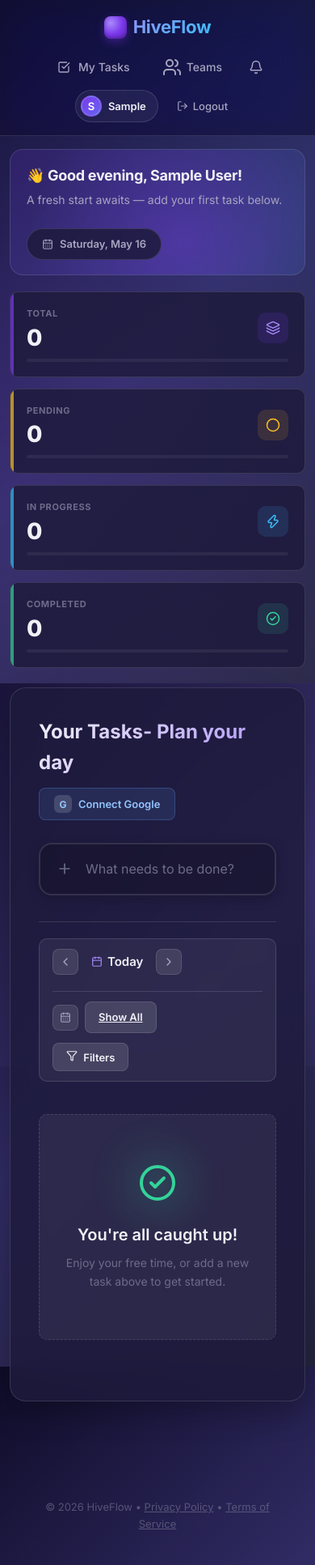
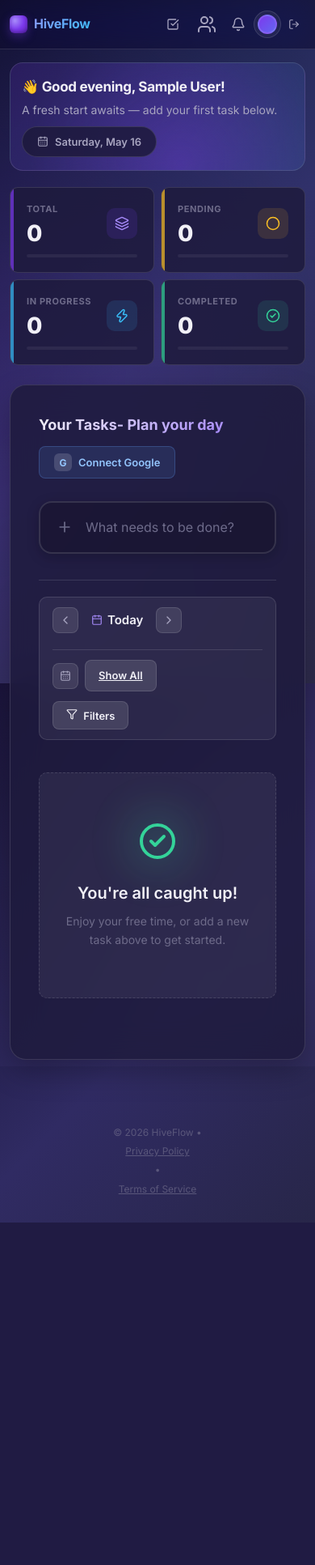
Before and after one commit to bhrigu136/hiveflow, a Flask app: page / in a window 390 px wide. Shown: the whole page at 81% size. After the commit the page ends 1510 px from the top, so only its background shows below. Run offline with Flask 3, Linux system fonts and the light colour scheme; the visitor is signed in with stand-in values (Sample User, id 1); data that the repository does not hold is empty; parts of the project's set-up code (start-up, migrations or seed data) failed here and were passed over; some libraries are stand-ins or nearby versions.

Commit message:
fix: mobile responsive overhaul - nav, notifications, profile, touch targets

```diff
--- a/app/static/css/style.css
+++ b/app/static/css/style.css
@@ -2356,3 +2356,208 @@ nav a.notif-bell:hover {
     color: var(--accent-light);
     transform: translateX(-2px);
 }
+
+
+/* ==========================================================
+   MOBILE RESPONSIVE OVERHAUL
+   Fixes nav overflow, notification dropdown, profile link,
+   task actions, and touch targets for ≤480px screens.
+   ========================================================== */
+
+/* ── 768px: Tablet & small laptops ── */
+@media (max-width: 768px) {
+    /* Nav: tighter spacing */
+    nav a {
+        padding: 8px 10px;
+        font-size: 13px;
+    }
+
+    .btn-logout {
+        padding: 6px 10px;
+        font-size: 12px;
+    }
+
+    /* Notification dropdown: shrink to fit */
+    .notif-dropdown {
+        width: 300px;
+        right: -40px;
+    }
+}
+
+/* ── 480px: Mobile phones ── */
+@media (max-width: 480px) {
+    /* Header: keep row layout but compact */
+    header .container {
+        flex-direction: row;
+        flex-wrap: wrap;
+        justify-content: space-between;
+        padding: 10px 12px;
+        gap: 6px;
+    }
+
+    header h1 {
+        font-size: 16px;
+    }
+
+    header h1::before {
+        width: 22px;
+        height: 22px;
+        border-radius: 6px;
+    }
+
+    /* Nav: shrink to icon-only for main links */
+    nav {
+        gap: 2px;
+    }
+
+    nav a {
+        padding: 6px 8px;
+        font-size: 12px;
+    }
+
+    /* Hide text labels on narrow mobile, keep icons */
+    nav > a:not(.notif-bell):not(.profile-link):not(.btn-logout) {
+        font-size: 0;     /* collapse text */
+        gap: 0;
+        padding: 8px;
+    }
+
+    nav > a:not(.notif-bell):not(.profile-link):not(.btn-logout) i[data-lucide] {
+        width: 18px !important;
+        height: 18px !important;
+    }
+
+    /* Profile: hide name, show avatar only */
+    .profile-link {
+        padding: 4px;
+        font-size: 0;
+        gap: 0;
+        border-radius: 50%;
+        width: 34px;
+        height: 34px;
+        justify-content: center;
+    }
+
+    .profile-link img,
+    .profile-avatar-fallback {
+        width: 24px;
+        height: 24px;
+    }
+
+    /* Logout: icon-only */
+    .btn-logout {
+        font-size: 0;
+        padding: 6px;
+        gap: 0;
+    }
+
+    .btn-logout i[data-lucide] {
+        width: 16px !important;
+        height: 16px !important;
+    }
+
+    /* Notification dropdown: full width */
+    .notif-dropdown {
+        position: fixed;
+        top: 56px;
+        left: 8px;
+        right: 8px;
+        width: auto;
+        max-height: 70vh;
+        border-radius: var(--radius-sm);
+    }
+
+    .notif-list {
+        max-height: 50vh;
+    }
+
+    /* Notification button items — proper block styling */
+    .notif-item {
+        width: 100%;
+        background: none;
+        border: none;
+        border-bottom: 1px solid rgba(255,255,255,0.04);
+        cursor: pointer;
+        font-family: inherit;
+        text-align: left;
+    }
+
+    /* Bell button: proper tap target */
+    nav a.notif-bell {
+        width: 34px;
+        height: 34px;
+    }
+
+    /* Task actions always visible on mobile */
+    .task-card-actions {
+        opacity: 1;
+        transform: none;
+    }
+
+    /* Welcome banner */
+    .welcome-banner {
+        padding: 16px 14px;
+    }
+
+    .welcome-banner-inner {
+        flex-direction: column;
+        align-items: flex-start;
+        gap: 8px;
+    }
+
+    .welcome-greeting {
+        font-size: 17px;
+    }
+
+    /* Stats grid: single column on phone */
+    .stats-grid {
+        grid-template-columns: repeat(2, 1fr);
+        gap: 8px;
+    }
+
+    /* Task header */
+    .task-header h2 {
+        font-size: 18px;
+    }
+
+    /* Task box: less padding */
+    .task-box {
+        padding: 14px 10px;
+    }
+
+    /* Footer */
+    footer {
+        padding: 16px 12px;
+        font-size: 12px;
+        margin-top: 32px;
+    }
+
+    footer p {
+        display: flex;
+        flex-direction: column;
+        gap: 4px;
+        align-items: center;
+    }
+
+    /* Flash messages */
+    .flash {
+        font-size: 13px;
+        padding: 10px 14px;
+    }
+}
+
+/* ── 360px: Very small phones ── */
+@media (max-width: 360px) {
+    .container {
+        padding: 10px 8px;
+    }
+
+    .stats-grid {
+        grid-template-columns: 1fr;
+    }
+
+    .notif-dropdown {
+        left: 4px;
+        right: 4px;
+    }
+}
```
